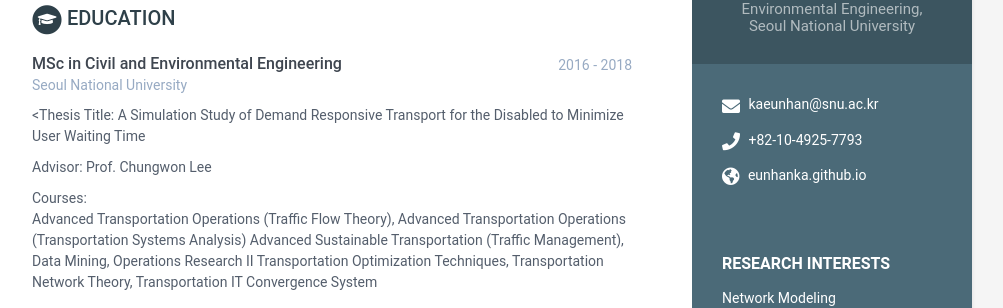
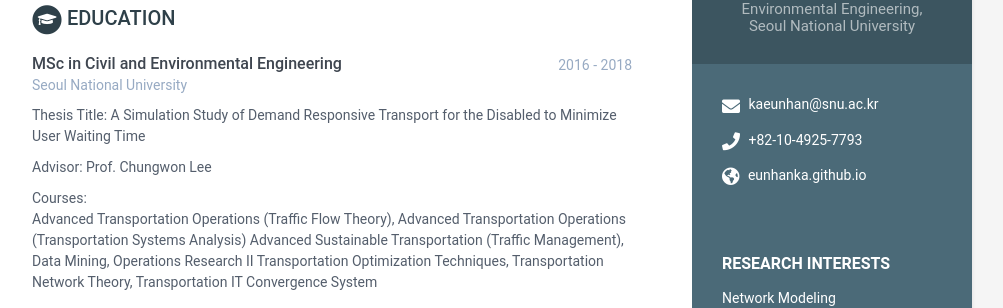
Before and after one commit to eunhanka/eunhanka.github.io, a Jekyll site: the page built from index.html, in a window 1280 px wide and 900 px high. Shown: the part 310-618 px from the top of the window, without its empty margins (168-1171 px from the left). Built offline with Jekyll 4.4.1, drawn with Linux system fonts in a browser that asks for light colours.

```diff
--- a/_data/data.yml
+++ b/_data/data.yml
@@ -52,7 +52,7 @@ education:
       university: Seoul National University
       time: 2016 - 2018
       details: |
-        <p><Thesis Title: A Simulation Study of Demand Responsive Transport for the Disabled to Minimize User Waiting Time</p>
+        <p>Thesis Title: A Simulation Study of Demand Responsive Transport for the Disabled to Minimize User Waiting Time</p>
         <p>Advisor: Prof. Chungwon Lee</p>
         <p>Courses: <br>
         Advanced Transportation Operations (Traffic Flow Theory), Advanced Transportation Operations (Transportation Systems Analysis)
```
